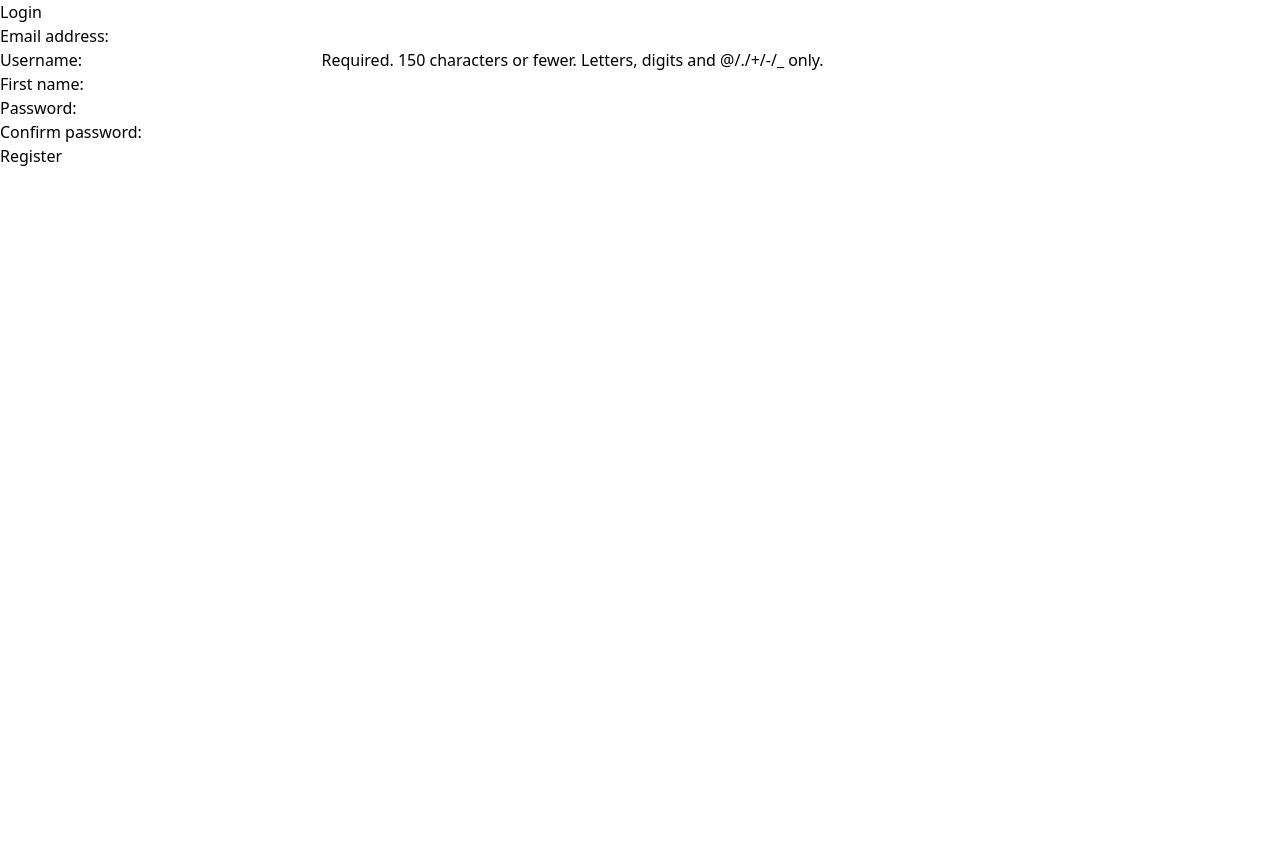
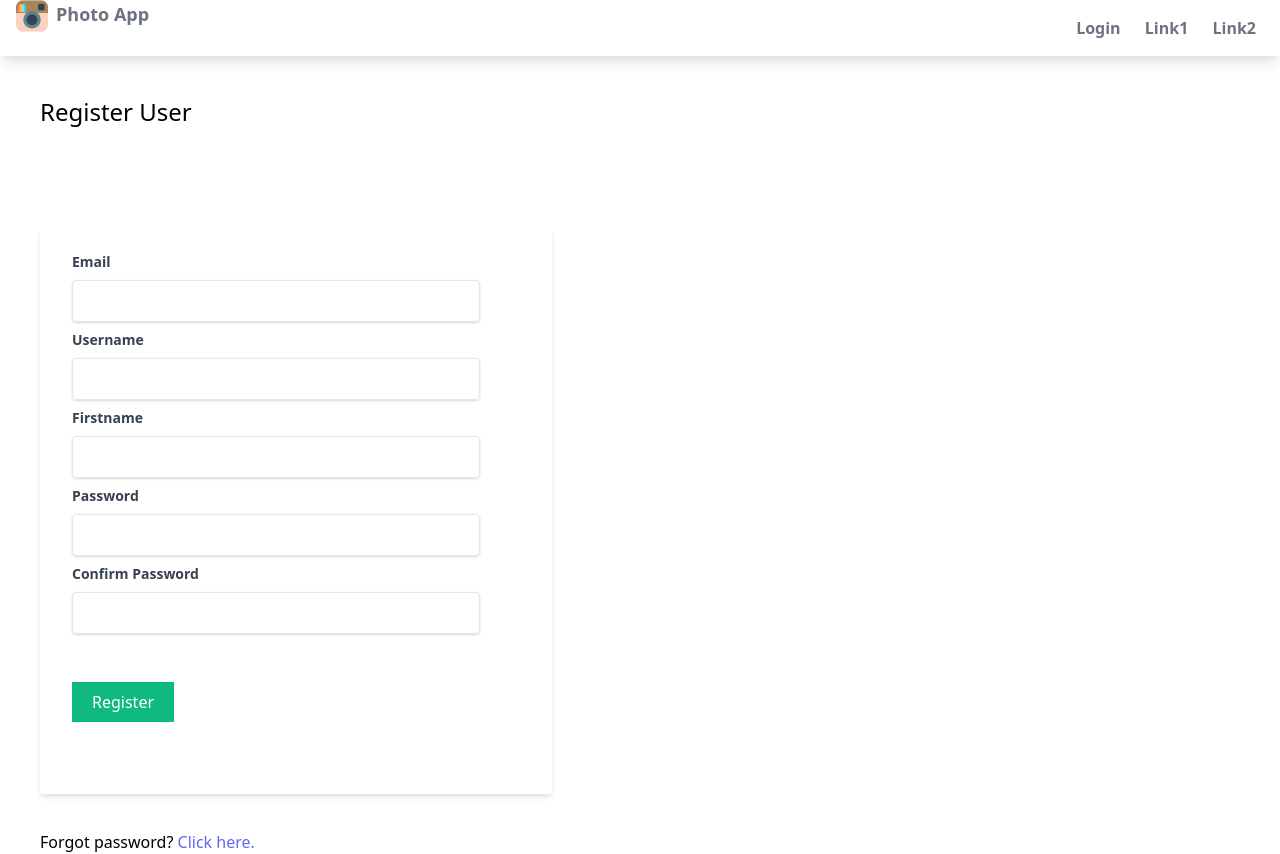
Before and after one commit to breezh/socialproject, a Django app: page /users/register/ in a window 1280 px wide. Before the commit the page ends 166 px from the top, so only its background shows below. Run offline with Django 5.2, Linux system fonts and the light colour scheme; style sheets or scripts are compiled from the project's sources.

Commit message:
styling login and register

```diff
--- a/users/templates/users/base.html
+++ b/users/templates/users/base.html
@@ -7,22 +7,41 @@
     <meta name="viewport" content="width=device-width, initial-scale=1.0">
     <title>Document</title>
     <link rel="stylesheet" href="{% static 'users/styles.css' %}">
+    <style>
+        .space-x-1 > * {
+            display: inline-block;
+            vertical-align: middle; /* To align the elements vertically */
+        }
+    </style>
 </head>
 
 <body>
-    <nav>
+    <nav class="shadow-lg">
+        <div class="px-4 mx-auto">
+            <div class="flex justify-between">
+                <!-- Logo -->
                 <div>
-
+                    <a class="flex" href="">
+                        <img class="h-8 w-8 mr-2" src="{% static 'users/images/social.png' %}" alt="">
+                        <span class="font-semibold text-lg text-gray-500">Photo App</span>
+                    </a>
                 </div>
-    </nav>
+                <!-- Items -->
+                <div class="space-x-1">
                     {% if request.user.is_authenticated %}
-    <form method="POST" action="{% url 'logout' %}">
+                    <form class="py-4 px-2 text-gray-500 font-semibold" method="POST" action="{% url 'logout' %}">
                         {% csrf_token %}
                         <button type="submit">Logout</button>
                     </form>
                     {% else %}
-    <a href="{% url 'login' %}">Login</a>
+                    <a class="py-4 px-2 text-gray-500 font-semibold" href="{% url 'login' %}">Login</a>
                     {% endif %}
+                    <a class="py-4 px-2 text-gray-500 font-semibold" href="">Link1</a>
+                    <a class="py-4 px-2 text-gray-500 font-semibold" href="">Link2</a>
+                </div>
+            </div>
+        </div>
+    </nav>
     {% block body %}
     {% endblock %}
 </body>
--- a/users/templates/users/register.html
+++ b/users/templates/users/register.html
@@ -1,8 +1,45 @@
 {% extends 'users/base.html' %}
 {% block body %}
-<form action="" method="post">
-    {% csrf_token %}
-    {{ user_form.as_p }}
-    <button type="submit">Register</button>
-</form>
+
+<h1 class="text-2xl m-10">Register User</h1>
+<div class="container py-5">
+    <form method="POST" class="bg-white shadow-md m-10 w-2/5 rounded px-8 pt-6 pb-8 mb-4">
+        {% csrf_token %}
+        <div class="mb-2">
+            <label class="block text-gray-700 text-sm font-bold mb-2" for="">Email</label>
+            <div class="shadow text-gray-700 appearance-none border rounded py-2 px-3 mr-10">
+                {{ user_form.email }}
+            </div>
+        </div>
+        <div class="mb-2">
+            <label class="block text-gray-700 text-sm font-bold mb-2" for="">Username</label>
+            <div class="shadow text-gray-700 appearance-none border rounded py-2 px-3 mr-10">
+                {{ user_form.username }}
+            </div>
+        </div>
+        <div class="mb-2">
+            <label class="block text-gray-700 text-sm font-bold mb-2" for="">Firstname</label>
+            <div class="shadow text-gray-700 appearance-none border rounded py-2 px-3 mr-10">
+                {{ user_form.first_name }}
+            </div>
+        </div>
+        <div class="mb-2">
+            <label class="block text-gray-700 text-sm font-bold mb-2" for="">Password</label>
+            <div class="shadow text-gray-700 appearance-none border rounded py-2 px-3 mr-10">
+                {{ user_form.password }}
+            </div>
+        </div>
+        <div class="mb-2">
+            <label class="block text-gray-700 text-sm font-bold mb-2" for="">Confirm Password</label>
+            <div class="shadow text-gray-700 appearance-none border rounded py-2 px-3 mr-10">
+                {{ user_form.password2 }}
+            </div>
+        </div>
+        <button class="text-white bg-green-500 px-5 py-2 my-10" type="submit">Register</button>
+    </form>
+</div>
+
+<p class="px-10 px-10">Forgot password? <a class="text-indigo-500" href="{% url 'password_reset' %}">Click here.</a></p>
+
+
 {% endblock %}
```
Also changed, not shown: users/templates/users/login.html (+25 -10 lines), users/static/users/images/social.png (added). Lines whose indentation alone changed are shown as unchanged.
